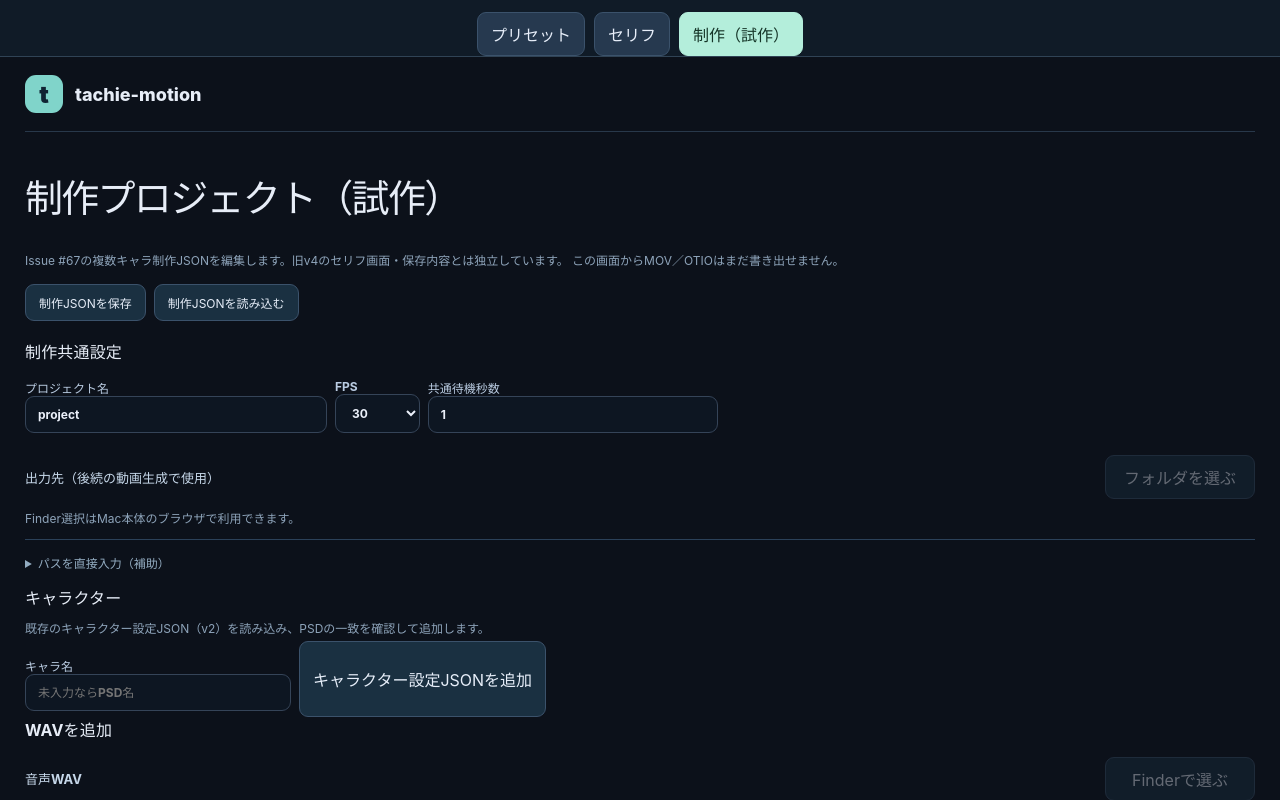
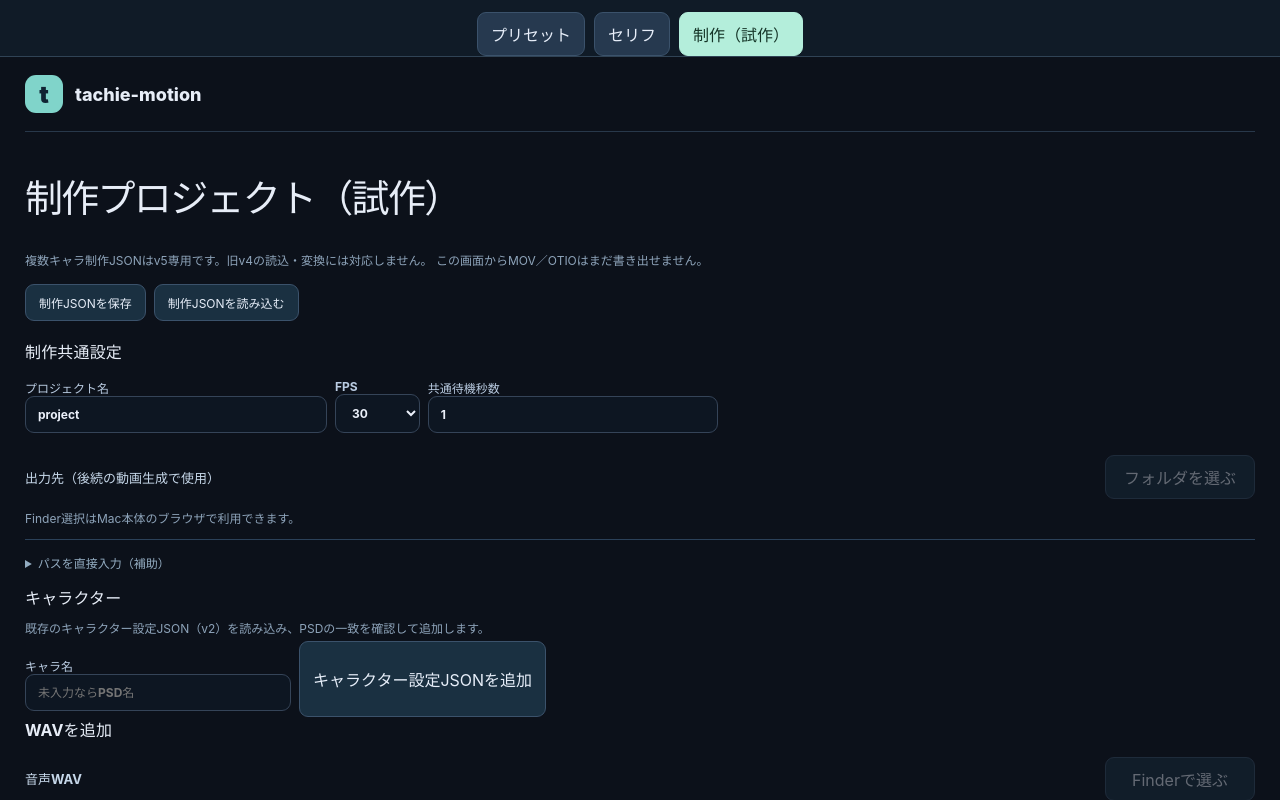
Before and after one commit to sayosomi/tachie-motion, a React (Vite) app in the folder frontend/: page / in a window 1280 px wide. Both pictures are taken after a click on the button "制作（試作）". Shown: the top 800 px of the page. Built offline with nearby package versions, Linux system fonts and the light colour scheme.

Commit message:
docs(#67): adopt v5-only production JSON without v4 compatibility

```diff
--- a/frontend/src/ProductionWorkspace.tsx
+++ b/frontend/src/ProductionWorkspace.tsx
@@ -133,7 +133,7 @@ export default function ProductionWorkspace({
       <span className="brand-mark">t</span><span>tachie-motion</span>
     </div></header>
     <div className="intro"><h1>制作プロジェクト（試作）</h1></div>
-    <p className="hint">Issue #67の複数キャラ制作JSONを編集します。旧v4のセリフ画面・保存内容とは独立しています。
+    <p className="hint">複数キャラ制作JSONはv5専用です。旧v4の読込・変換には対応しません。
       この画面からMOV／OTIOはまだ書き出せません。</p>
 
     <ProductionProjectFiles project={project} disabled={busy}
```
